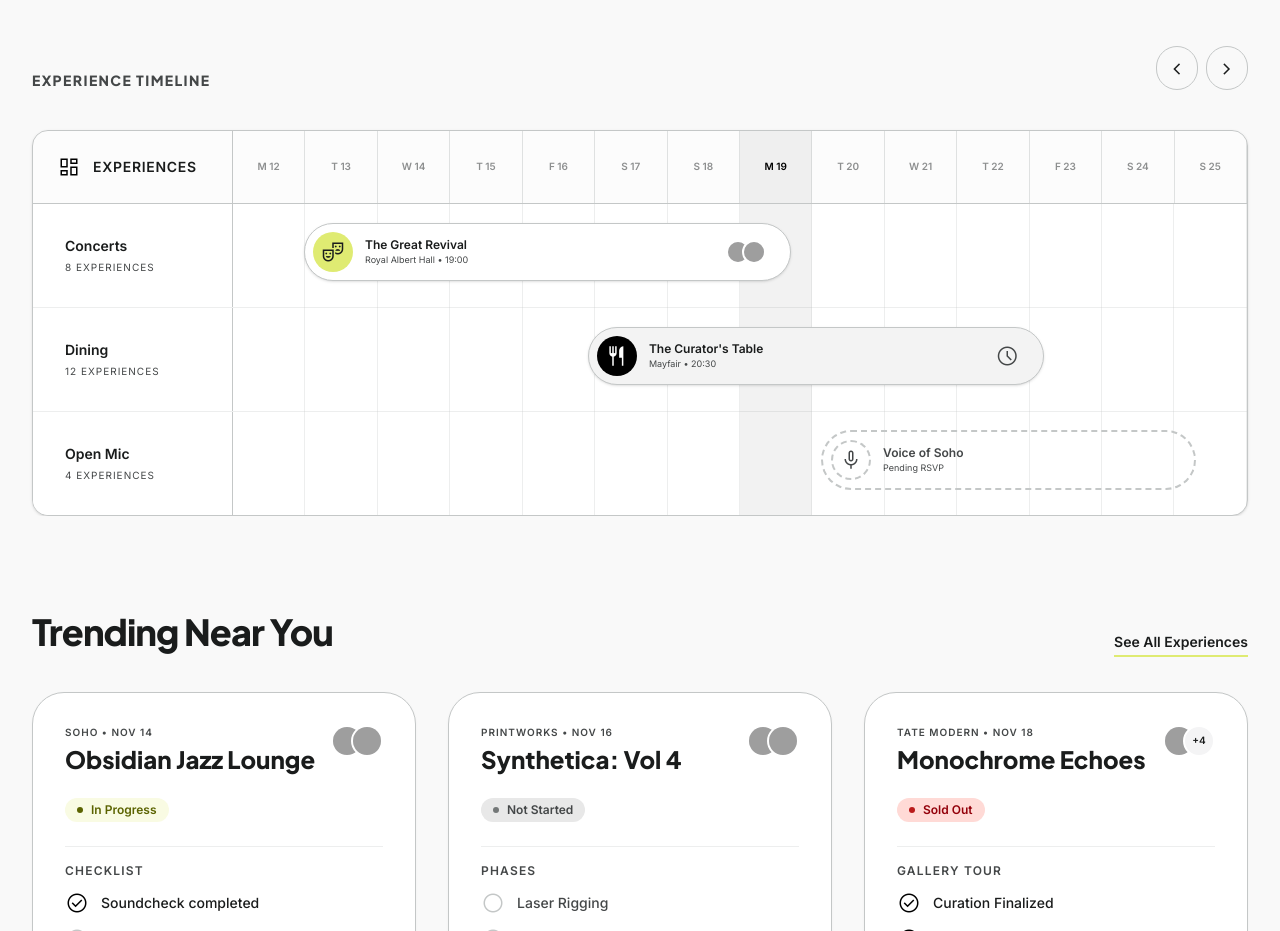
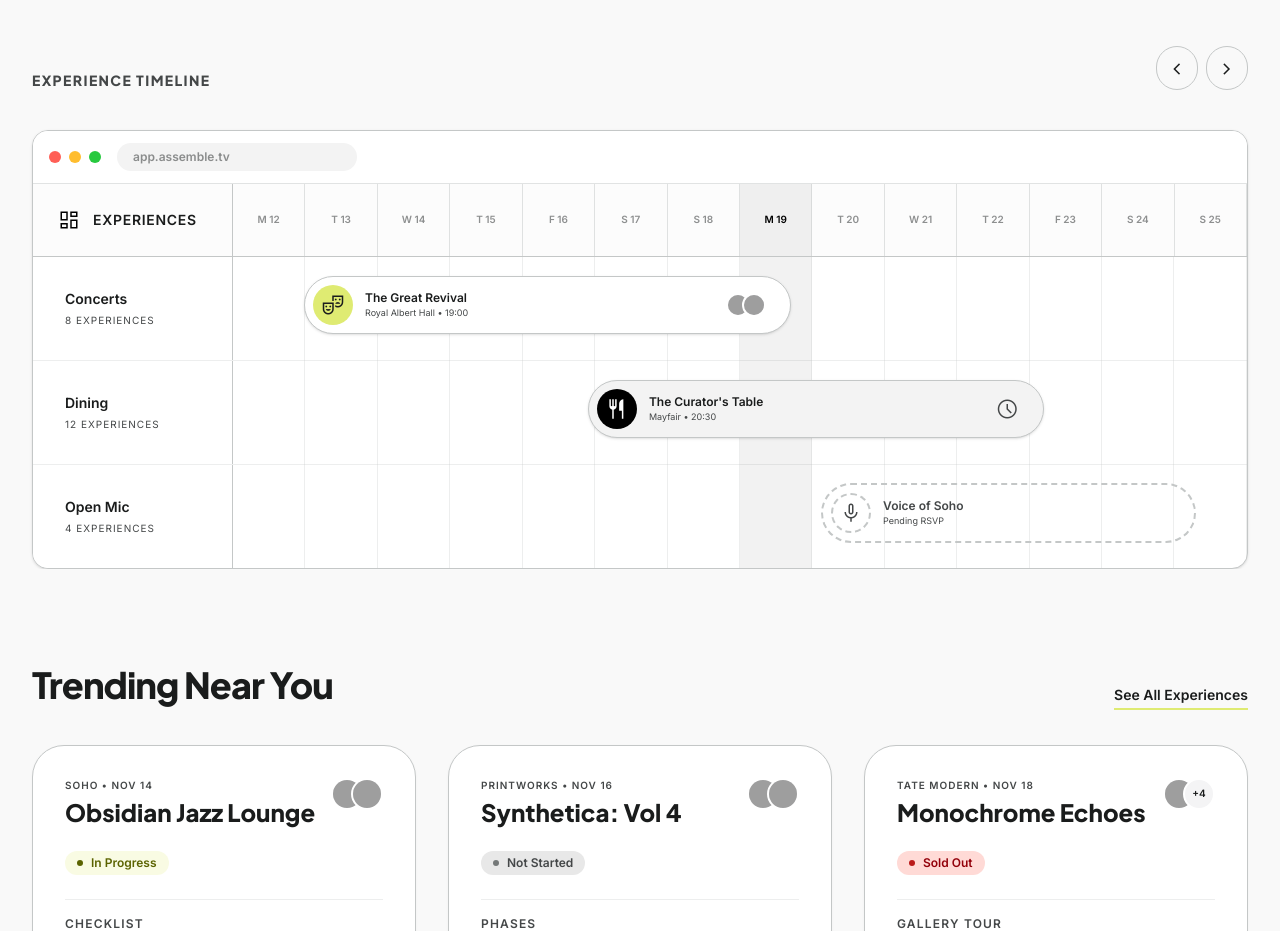
Before and after one commit to Nickhasntlost/Recursion-7.0_Protocol-7, a React (Vite) app: page / in a window 1280 px wide. Shown: the part 1220-2151 px from the top of the page. Built offline with nearby package versions, Linux system fonts and the light colour scheme; grey boxes are pictures that could not be loaded.

Commit message:
macos lights added

```diff
--- a/src/pages/HomePage.jsx
+++ b/src/pages/HomePage.jsx
@@ -234,6 +234,17 @@ export default function HomePage() {
           </div>
         </div>
         <div className="bg-surface-container-lowest border border-outline-variant rounded-2xl overflow-hidden shadow-sm">
+          {/* Browser Header Mock */}
+          <div className="flex items-center gap-4 px-4 py-3 border-b border-outline-variant/50 bg-white">
+            <div className="flex gap-2">
+              <div className="w-3 h-3 rounded-full bg-[#FF5F56]"></div>
+              <div className="w-3 h-3 rounded-full bg-[#FFBD2E]"></div>
+              <div className="w-3 h-3 rounded-full bg-[#27C93F]"></div>
+            </div>
+            <div className="bg-surface-container-low px-4 py-1.5 rounded-lg text-xs font-bold text-on-surface-variant/60 max-w-[240px] w-full">
+              app.assemble.tv
+            </div>
+          </div>
           {/* Timeline Header */}
           <div className="timeline-grid border-b border-outline-variant bg-surface-container-low/30">
             <div className="p-6 border-r border-outline-variant flex items-center gap-3">
```
Also changed, not shown: 1 other file (tests, documents, lock files or other folders).
